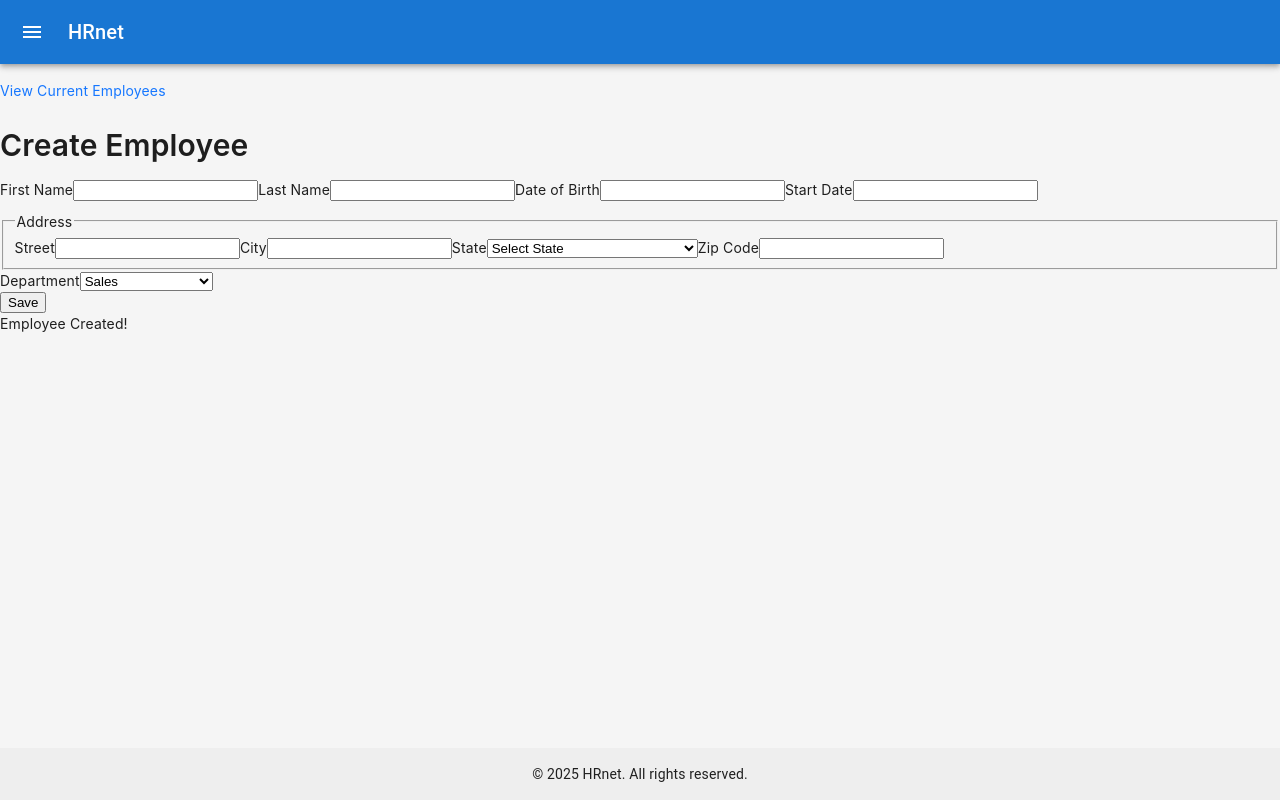
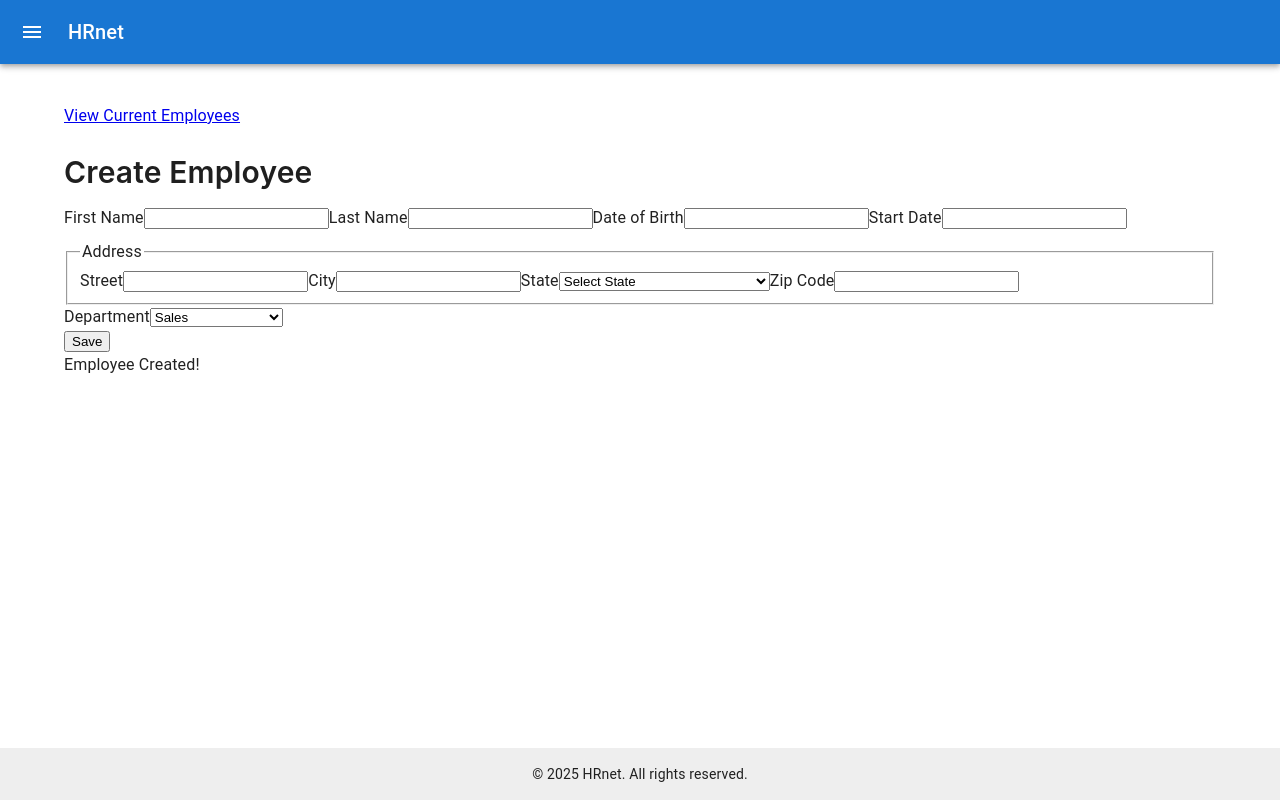
Before and after one commit to piirk/hrnet-react, a React (Vite) app: page /employee/create in a window 1280 px wide. Built offline with nearby package versions, Linux system fonts and the light colour scheme.

Commit message:
replace AppLayout with new Layout component for improved structure and styling

```diff
--- a/src/app/routes/Error404.tsx
+++ b/src/app/routes/Error404.tsx
@@ -1,12 +1,12 @@
 import React from 'react'
 import { Button, Result } from 'antd'
 import { Link } from 'react-router-dom'
-import AppLayout from '@common/components/AppLayout'
+import Layout from '@common/components/Layout'
 
 const Error: React.FC = () => {
   return (
     <>
-      <AppLayout>
+      <Layout>
         <Result
           status="404"
           title="404"
@@ -17,7 +17,7 @@ const Error: React.FC = () => {
             </Link>
           }
         />
-      </AppLayout>
+      </Layout>
     </>
   )
 }
--- a/src/common/components/AppLayout.tsx
+++ /dev/null
@@ -1,22 +0,0 @@
-import { ReactNode } from 'react'
-import { Layout } from 'antd'
-import Header from './Header'
-import Footer from './Footer'
-
-const { Content } = Layout
-
-interface LayoutProps {
-  children: ReactNode
-}
-
-const AppLayout = ({ children }: LayoutProps) => {
-  return (
-    <Layout style={{ minHeight: '100vh' }}>
-      <Header />
-      <Content>{children}</Content>
-      <Footer />
-    </Layout>
-  )
-}
-
-export default AppLayout
--- /dev/null
+++ b/src/common/components/Layout.tsx
@@ -0,0 +1,17 @@
+import { Box, Container } from '@mui/material'
+import Header from './Header'
+import Footer from './Footer'
+
+const Layout = ({ children }: { children: React.ReactNode }) => {
+  return (
+    <Box sx={{ display: 'flex', flexDirection: 'column', minHeight: '100vh' }}>
+      <Header />
+      <Container component="main" sx={{ flexGrow: 1, py: 3 }}>
+        {children}
+      </Container>
+      <Footer />
+    </Box>
+  )
+}
+
+export default Layout
--- a/src/features/employeeCreation/EmployeeCreationPage.tsx
+++ b/src/features/employeeCreation/EmployeeCreationPage.tsx
@@ -1,6 +1,6 @@
 import { useEffect } from 'react'
 import { states } from '@constants/states'
-import AppLayout from '@common/components/AppLayout'
+import Layout from '@common/components/Layout'
 import { Typography } from 'antd'
 import { Link } from 'react-router-dom'
 
@@ -60,7 +60,7 @@ const EmployeeCreationPage = () => {
   }
 
   return (
-    <AppLayout>
+    <Layout>
       <Link to="/employee/list">View Current Employees</Link>
       <Title level={2}>Create Employee</Title>
       <form action="#" id="create-employee">
@@ -115,7 +115,7 @@ const EmployeeCreationPage = () => {
       <div id="confirmation" className="modal">
         Employee Created!
       </div>
-    </AppLayout>
+    </Layout>
   )
 }
 
--- a/src/features/employeeList/EmployeeListPage.tsx
+++ b/src/features/employeeList/EmployeeListPage.tsx
@@ -1,6 +1,6 @@
 import { useEffect, useState } from 'react'
 import { useDispatch, useSelector } from 'react-redux'
-import AppLayout from '@common/components/AppLayout'
+import Layout from '@common/components/Layout'
 import { fetchEmployees } from '@redux/actions/employeeActions'
 import { RootState, AppDispatch } from '@redux/store'
 import { Employee } from '@common/models/Employee'
@@ -56,8 +56,8 @@ const EmployeeListPage = () => {
   }, [dispatch])
 
   return (
-    <AppLayout>
-      <Title level={2}>Employees</Title>
+    <Layout>
+      <Title level={2}>Current Employees</Title>
 
       {/* dev */}
       <button onClick={handleToggleMUI}>
@@ -70,7 +70,7 @@ const EmployeeListPage = () => {
         useMUI={useMUI}
         enableSearch={true}
       />
-    </AppLayout>
+    </Layout>
   )
 }
 
```
